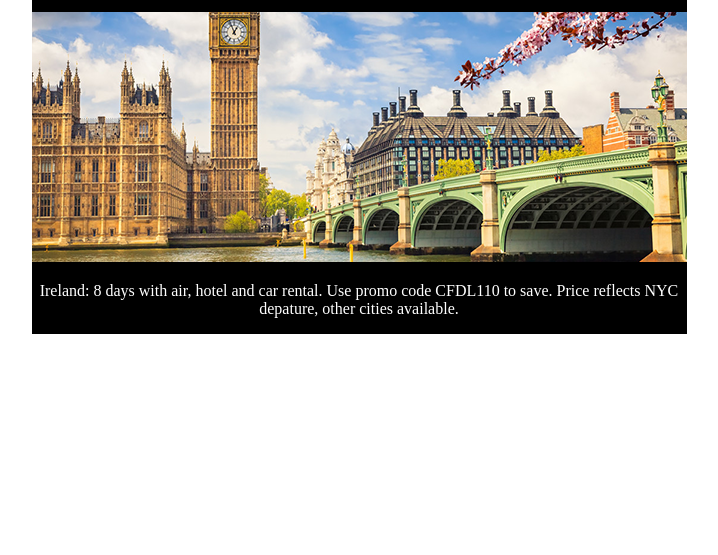
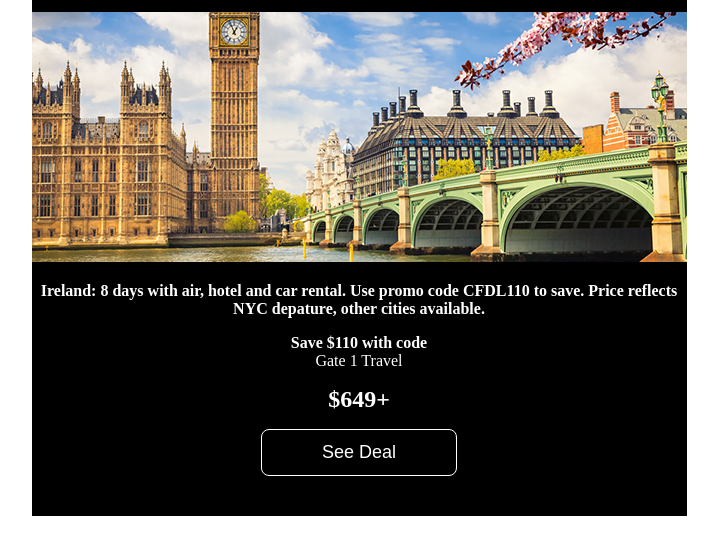
Before and after one commit to reggiekcollins/priceline, a plain HTML site: page index.html in a window 1280 px wide. Shown: the part 217-772 px from the top of the page, without its empty margins (281-999 px from the left). Drawn offline with Linux system fonts and the light colour scheme.

Commit message:
updated deal of the day

```diff
--- a/index.html
+++ b/index.html
@@ -59,8 +59,13 @@
     }
 
     a:hover {
-      color: #0beb3f !important;
+      color: #007aff !important;
       font-weight: bold !important;
+    }
+
+    .price {
+      font-size: 24px;
+      font-weight: 900;
     }
   </style>
 
@@ -69,7 +74,7 @@
 <body style="margin:0 !important; padding:0 !important">
   <table align="center" border="0" cellpadding="0" cellspacing="0" width="100%" role="presentation">
     <tr>
-    <tr>
+      <td>
         <table align="center" border="0" cellpadding="0" cellspacing="0" width="600" role="presentation">
           <tr>
             <td style="background:#007aff">
@@ -127,13 +132,39 @@
                   </td>
                 </tr>
                 <tr>
-                <td align="center" style="color:#ffffff">
-                  <p>Ireland: 8 days with air, hotel and car rental. Use promo code CFDL110 to save. Price reflects NYC
+                  <td align="center" style="color:#ffffff; font-weight:600;">
+                    <p>Ireland: 8 days with air, hotel and car rental. Use promo code CFDL110 to save. Price reflects
+                      NYC
                       depature,
                       other cities available.</p>
                   </td>
                 </tr>
-            </table>
+                <tr>
+                  <td align="center" style="color:#ffffff;font-weight:600;">
+                    <p style="margin:0;">Save $110 with code</p>
+                  </td>
+                </tr>
+                <tr>
+                  <td align="center" style="color:#ffffff;">
+                    <p style="margin:0;">Gate 1 Travel</p>
+                  </td>
+                </tr>
+                <tr>
+                  <td align="center" style="color:#ffffff">
+                    <p><span class="price">$649+</span></p>
+                  </td>
+                </tr>
+                <tr>
+                  <td align="center" style="color:#ffffff;padding-bottom: 40px">
+                    <a href="#" style="font-size: 18px; font-family: sans-serif; color: #ffffff; text-decoration: none;
+                    border-radius: 8px; -webkit-border-radius: 8px; background-color: #000000; border-top: 20px solid
+                    #000000; border-bottom: 18px solid #000000; border-right: 40px solid #000000; border-left: 40px
+                    solid #000000; display: inline-block;border:1px solid #ffffff;padding-top: 12px;padding-bottom: 12px;
+                    padding-right: 60px;padding-left: 60px;">See
+                      Deal</a>
+                  </td>
+                </tr>
+              </table><!--  end deal of the fay-->
             </td>
           </tr>
         </table>
```
Lines whose indentation alone changed are shown as unchanged.
